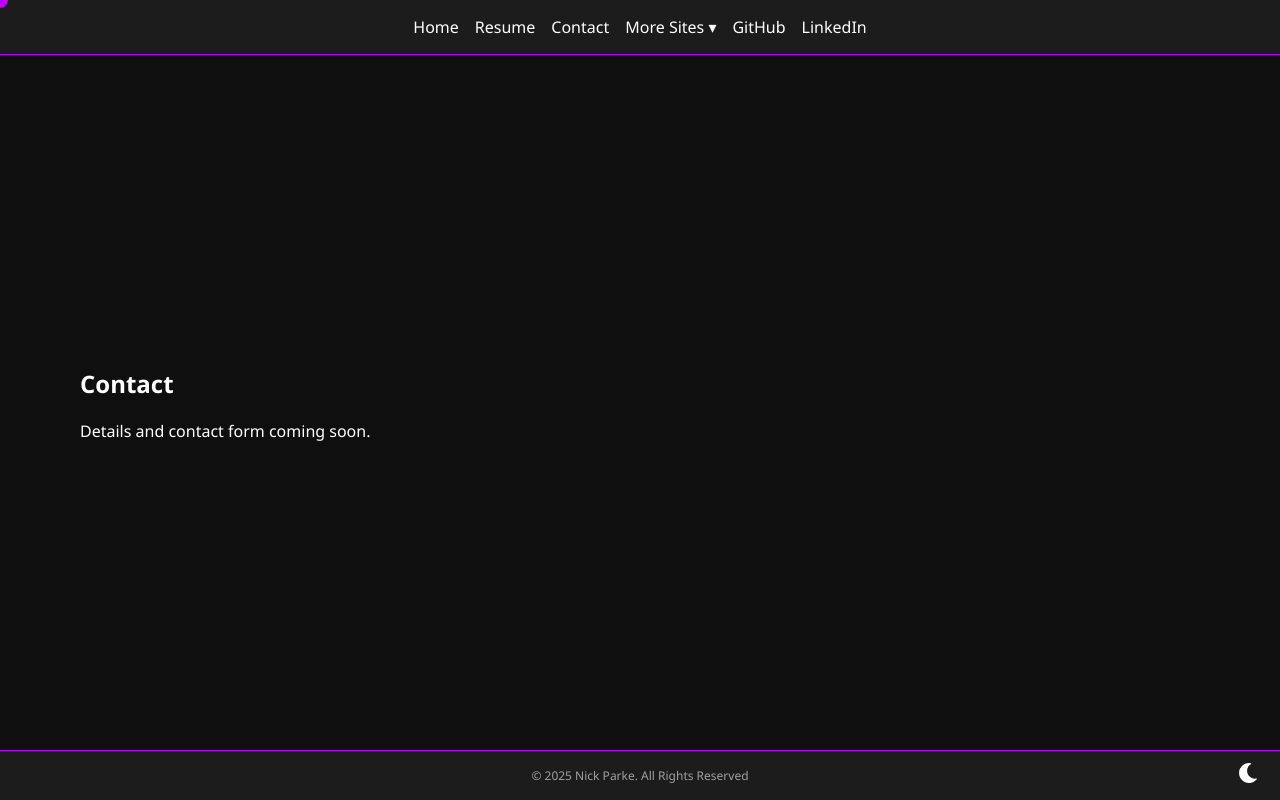
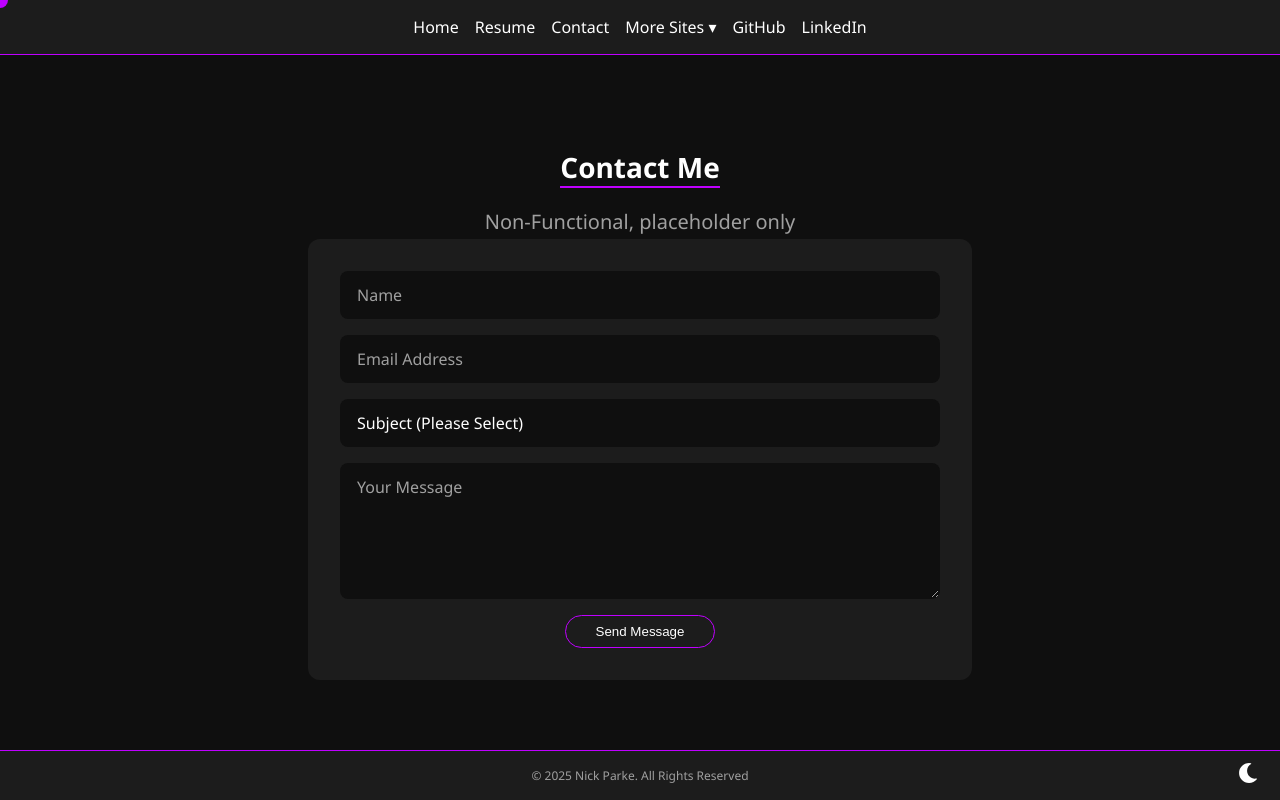
Before and after one commit to nick-p-34/nick-p-34.github.io, a React (Create React App) app: page /contact in a window 1280 px wide. Built offline with nearby package versions, Linux system fonts and the light colour scheme; the HTML template or start-up script is replaced by a standard one.

Commit message:
Add placeholder contact form

```diff
--- a/src/pages/Contact.jsx
+++ b/src/pages/Contact.jsx
@@ -1,10 +1,115 @@
-import React from "react";
+import React, { useState } from "react";
+import "../style.css";
 
 export default function Contact() {
+  const [subject, setSubject] = useState("");
+  const [otherSubject, setOtherSubject] = useState("");
+  const [formData, setFormData] = useState({
+    name: "",
+    email: "",
+    message: "",
+  });
+
+  const handleChange = (e) => {
+    const { name, value } = e.target;
+
+    if (name === "subject") {
+      setSubject(value);
+
+      if (value !== "Other (Please Specify)") {
+        setOtherSubject("");
+      }
+    }
+
+    else if (name === "otherSubject") {
+      setOtherSubject(value);
+    }
+
+    else {
+      setFormData((prev) => ({
+        ...prev,
+        [name]: value,
+      }));
+    }
+  };
+
+  const handleSubmit = (e) => {
+    e.preventDefault();
+    const finalSubject =
+      subject === "Other (Please Specify)" ? otherSubject : subject;
+    console.log("Submitting contact form:", {
+      name: formData.name,
+      email: formData.email,
+      subject: finalSubject,
+      message: formData.message,
+    });
+    alert("Form submitted (check console)");
+  };
+
   return (
     <section className="contact">
-      <h2>Contact</h2>
-      <p>Details and contact form coming soon.</p>
+      <h2 className="section-title">Contact Me</h2>
+      <p className="subtitle">Non-Functional, placeholder only</p>
+      <form className="contact-form" onSubmit={handleSubmit}>
+        <input
+          type="text"
+          name="name"
+          placeholder="Name"
+          className="form-input card"
+          value={formData.name}
+          onChange={handleChange}
+          required
+        />
+
+        <input
+          type="email"
+          name="email"
+          placeholder="Email Address"
+          className="form-input card"
+          value={formData.email}
+          onChange={handleChange}
+          required
+        />
+
+        <select
+          name="subject"
+          className="form-select card"
+          value={subject}
+          onChange={handleChange}
+          required
+        >
+          <option value="" disabled>Subject (Please Select)</option>
+          <option value="Business">Business</option>
+          <option value="Personal">Personal</option>
+          <option value="Other (Please Specify)">Other (Please Specify)</option>
+        </select>
+
+        {subject === "Other (Please Specify)" && (
+          <input
+            type="text"
+            name="otherSubject"
+            placeholder="Subject"
+            className="form-input card"
+            value={otherSubject}
+            onChange={handleChange}
+            required
+          />
+        )}
+
+        <textarea
+          name="message"
+          placeholder="Your Message"
+          className="form-textarea card"
+          rows="5"
+          value={formData.message}
+          onChange={handleChange}
+          required
+        ></textarea>
+
+        <button type="submit" className="social-button">
+          Send Message
+        </button>
+      </form>
     </section>
   );
 }
--- a/src/style.css
+++ b/src/style.css
@@ -93,7 +93,8 @@ button,
 }
 
 @media (pointer: coarse), (max-width: 768px) {
-  .custom-cursor { display: none !important; }}
+  .custom-cursor { display: none !important; }
+}
 
 .app {
   display: flex;
@@ -212,11 +213,13 @@ main {
     gap: 1rem;
     text-align: center;
   }
+
   .mobile-links a {
     font-size: 1rem;
     color: var(--text-color);
     text-decoration: none;
   }
+
   .mobile-dropdown-label:hover { color: var(--accent-color); }
 
   .mobile-inline-dropdown {
@@ -238,7 +241,8 @@ main {
 
   .resume-header { flex-direction: column; align-items: center; text-align: center; transform: none !important; }
   .header-left, .contact-info { text-align: center; align-items: center; }
-  .resume-pic-overlay { display: none; }}
+  .resume-pic-overlay { display: none; }
+}
 
 @media (min-width: 769px) {
   .mobile-only { display: none; }
@@ -277,7 +281,7 @@ main {
 .home,
 .resume,
 .contact {
-  padding: 5rem;
+  padding: 2rem 5rem;
 }
 
 .home {
@@ -463,6 +467,110 @@ main {
 
 .resume-list a { color: var(--accent-color); }
 
+.contact {
+  display: flex;
+  justify-content: center;
+  align-items: center;
+  flex-direction: column;
+}
+
+.contact .section-title {
+  text-align: left;
+}
+
+.contact-form {
+  width: 100%;
+  max-width: 600px;
+  background-color: var(--secondary-bg);
+  border-radius: 12px;
+  padding: 2rem;
+  display: flex;
+  flex-direction: column;
+  gap: 1rem;
+}
+
+.contact-form input,
+.contact-form textarea,
+.contact-form select {
+  background-color: var(--bg-color);
+  color: var(--text-color);
+  border: 1px solid transparent;
+  border-radius: 8px;
+  padding: 0.75rem 1rem;
+  font: inherit;
+  font-size: 1rem;
+  transition: all 0.3s ease;
+}
+
+.contact-form input::placeholder,
+.contact-form textarea::placeholder,
+.contact-form select::placeholder {
+  color: var(--secondary-text);
+}
+
+.contact-form input:focus,
+.contact-form textarea:focus,
+.contact-form select:focus {
+  outline: none;
+  border-color: var(--accent-color);
+  box-shadow: var(--hover-shadow);
+  transform: scale(1.02);
+}
+
+.contact-form button {
+  align-self: flex-start;
+  display: flex;
+  align-items: center;
+  justify-content: center;
+  background-color: var(--secondary-bg);
+  border: 1px solid var(--accent-color);
+  padding: 0.5rem 1rem;
+  margin: 0 auto;
+  border-radius: 9999px;
+  color: var(--text-color);
+  text-decoration: none;
+  transition: background-color 0.3s ease, color 0.3s ease, transform 0.3s ease, box-shadow 0.3s ease, border-color 0.3s ease;
+}
+
+.contact-form button:hover {
+  background-color: var(--accent-color);
+  color: var(--bg-color);
+  transform: scale(1.1);
+  border-color: var(--accent-color);
+  box-shadow: var(--hover-shadow);
+}
+
+.contact-form button:hover {
+  background-color: var(--accent-color);
+  color: var(--bg-color);
+  transform: scale(1.1);
+  border-color: var(--accent-color);
+  box-shadow: var(--hover-shadow);
+}
+
+select {
+  color: var(--text-color);
+  background-color: var(--secondary-bg);
+  border: 2px solid transparent;
+  border-radius: 12px;
+  padding: 0.75rem 1rem;
+  font-size: 1rem;
+  width: 100%;
+  transition: border-color 0.3s ease, box-shadow 0.3s ease, transform 0.3s ease;
+  appearance: none;
+}
+
+select:focus {
+  outline: none;
+  border-color: var(--accent-color);
+  box-shadow: var(--hover-shadow);
+  transform: scale(1.02);
+}
+
+select.default-selected {
+  color: var(--secondary-text);
+}
+
 .project-item {
   margin-bottom: 1.5rem;
 }
```
